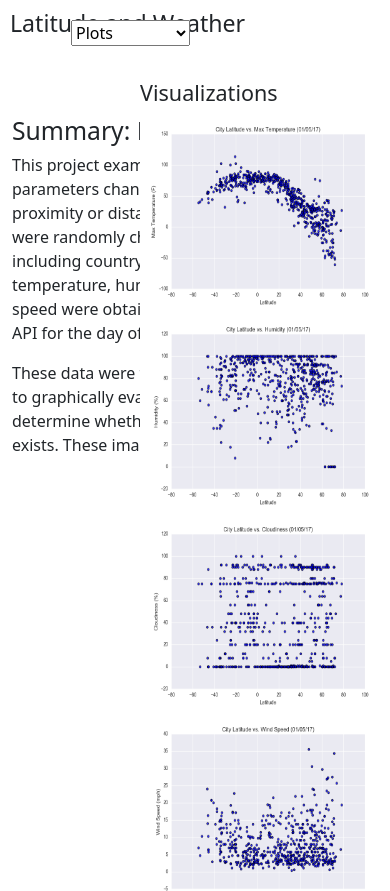
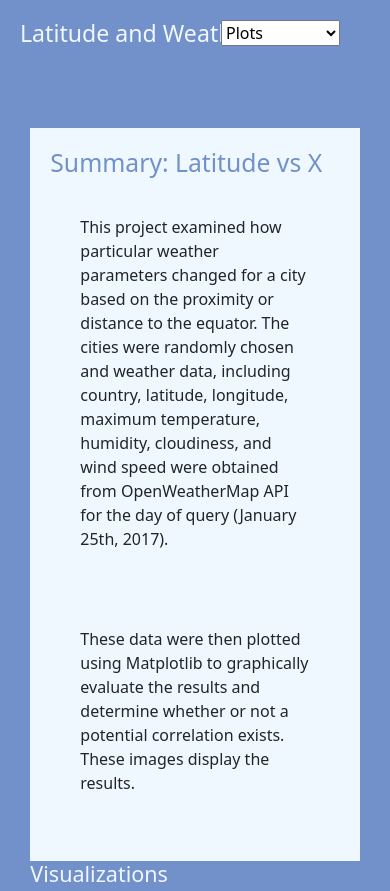
Before and after one commit to cekiorpes/Web-Design-Challenge, a plain HTML site: page index.html in a window 390 px wide. Shown: the top 891 px of the page. Drawn offline with nearby package versions, Linux system fonts and the light colour scheme.

Commit message:
Landing page

```diff
--- a/index.html
+++ b/index.html
@@ -16,7 +16,7 @@
 
   <body>
     <nav class="navbar">
-      <h3>Latitude and Weather</h3>
+      <h3><a href = "index.html">Latitude and Weather</a></h3>
       <select
         name="ddmenu"
         id="ddmenu"
@@ -27,8 +27,8 @@
         <option value="humidity.html">Humidity</option>
         <option value="cloudiness.html">Cloudiness</option>
         <option value="wind_speed.html">Wind Speed</option>
-        <option id = "navbar_tabs" value = "comparison.html">Comparison</option>
-        <option id = "navbar_tabs" value = "data.html">Data</option>
+        <option id="navbar_tabs" value="comparison.html">Comparison</option>
+        <option id="navbar_tabs" value="data.html">Data</option>
       </select>
       <ul>
         <li>
@@ -41,26 +41,27 @@
     </nav>
 
     <div class="container">
+      <div class="wrap">
         <div class="content" , id="box">
           <h2>Summary: Latitude vs X</h2>
-        <div class = "row">
-          <div class = "col-md-6 col-sm">
+          <div class="row">
+            <div class="col-md-6 col-sm">
               <p>
-            This project examined how particular weather parameters changed for a
-            city based on the proximity or distance to the equator. The cities
-            were randomly chosen and weather data, including country, latitude,
-            longitude, maximum temperature, humidity, cloudiness, and wind speed
-            were obtained from OpenWeatherMap API for the day of query (January
-            25th, 2017).
+                This project examined how particular weather parameters changed
+                for a city based on the proximity or distance to the equator.
+                The cities were randomly chosen and weather data, including
+                country, latitude, longitude, maximum temperature, humidity,
+                cloudiness, and wind speed were obtained from OpenWeatherMap API
+                for the day of query (January 25th, 2017).
               </p>
             </div>
           </div>
-        <div class = "row">
-          <div class = "col-md-6 col-sm">
+          <div class="row">
+            <div class="col-md-6 col-sm">
               <p>
-              These data were then plotted using Matplotlib to graphically evaluate
-              the results and determine whether or not a potential correlation
-              exists. These images display the results.
+                These data were then plotted using Matplotlib to graphically
+                evaluate the results and determine whether or not a potential
+                correlation exists. These images display the results.
               </p>
             </div>
           </div>
@@ -68,6 +69,7 @@
 
         <div class="sidebar">
           <h4>Visualizations</h4>
+          <!-- <div class="row" , id="small"> -->
             <a href="temperature.html">
               <img
                 src="Resources/assets/images/Fig1.png"
@@ -96,6 +98,8 @@
                 style="width: 250px; height: 200px"
               />
             </a>
+          <!-- </div> -->
+        </div>
       </div>
     </div>
   </body>
--- a/style.css
+++ b/style.css
@@ -1,38 +1,67 @@
+h2,
+h4 {
+  color: rgb(114, 144, 201);
+}
+
+h3 {
+  background-color: rgb(114, 144, 201);
+  padding: 20px;
+  padding-right: 10px;
+  margin: 0;
+  cursor: pointer;
+}
+
+h3 a{
+  color: aliceblue;
+  text-decoration: none;
+}
+
+body {
+  background-color: rgb(114, 144, 201);
+}
+
 .content {
-    position: relative;
+  position: absolute;
+  border: 1px;
+  background-color: aliceblue;
+  padding: 20px;
+}
+
+p{
+  padding:30px;
 }
 
 .sidebar {
   margin: 0;
-    padding: 0;
+  padding: 20px;
   width: 200px;
   position: absolute;
   height: 100%;
-    right:50px;
-    top: 80px;
+  right: 300px;
+  top: 100px;
+  float: left;
+  cursor: pointer;
 }
 
-.sidebar a{
-    float:inline-end;
-}
-
-#navbar_tabs{
+#navbar_tabs {
   display: none;
 }
 
-.navbar{
-    padding: 10px;
+.navbar {
+  padding: 0px;
   left: 10 px;
+  background-color: rgb(207, 203, 203);
 }
 
-#ddmenu{
+#ddmenu {
   display: inline-block;
   right: 200px;
-    position:absolute;
+  position: absolute;
   top: 20px;
+  cursor: pointer;
 }
 
-.navbar li{
+.navbar li {
   display: inline-block;
   cursor: pointer;
   padding: 10px;
@@ -44,19 +73,42 @@
   top: 40px;
 }
 
-
-
-@media screen and (max-width: 500px) {
-    .sidebar a {
-      text-align: center;
-      float: none;
+@media screen and (max-width: 600px) {
+  .wrap {
+    width: 90%;
+    margin: auto;
   }
 
-    .navbar ul{
+  .content,
+  .sidebar {
+    width: 100%;
+    float: none;
+    position: static;
+  }
+
+  .sidebar {
+    display: table-footer-group;
+    width: auto;
+    height: auto;
+  }
+
+  #ddmenu {
+    right: 50px;
+  }
+
+  .navbar{
+    background-color: rgb(114, 144, 201);
+  }
+
+  .navbar ul {
     visibility: hidden;
   }
 
-    #navbar_tabs{
+  #navbar_tabs {
     display: inline;
   }
+
+  h4{
+    color:aliceblue;
   }
+}
```
Lines whose indentation alone changed are shown as unchanged.
